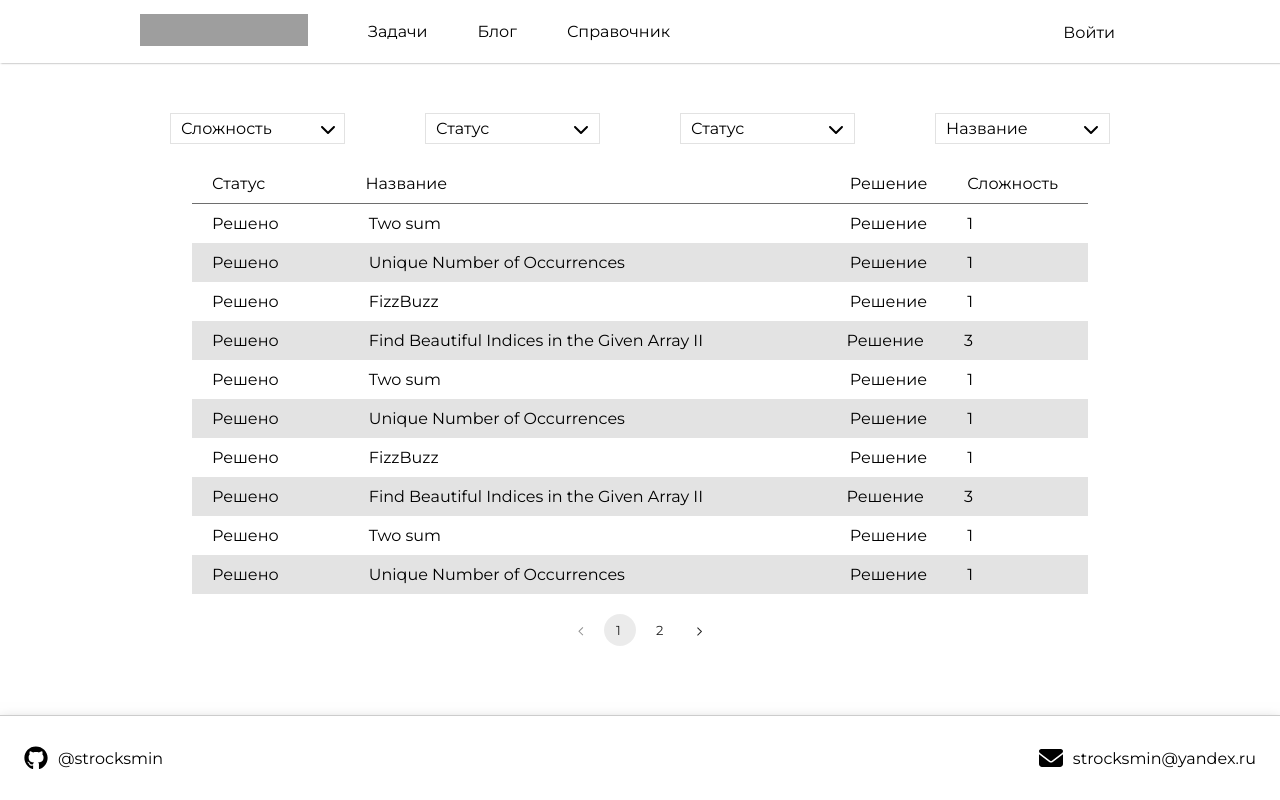
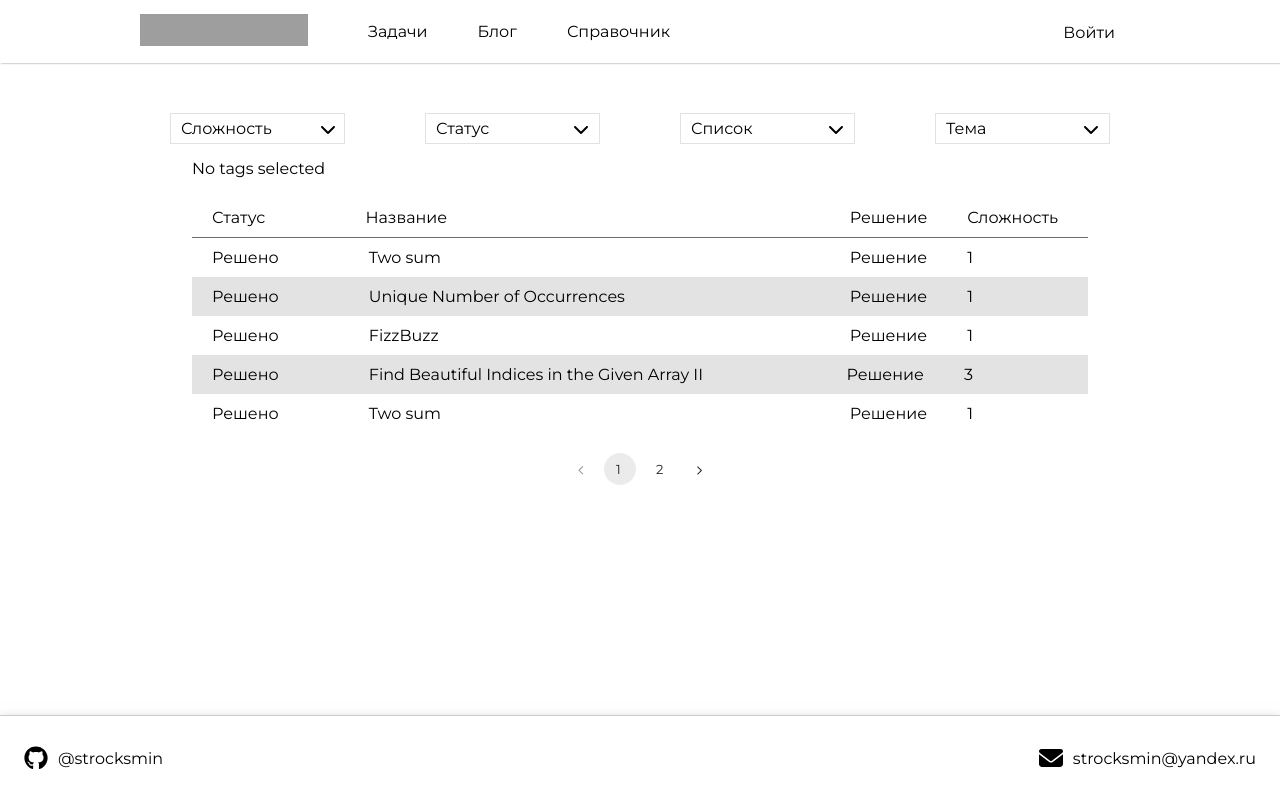
Before and after one commit to Strocksmin/crazecode, a Next.js app: page /test in a window 1280 px wide. Built offline with nearby package versions, Linux system fonts and the light colour scheme; grey boxes are pictures that could not be loaded.

Commit message:
Add filtering by category

```diff
--- a/app/components/Filter/Filter.tsx
+++ b/app/components/Filter/Filter.tsx
@@ -7,11 +7,9 @@ type FilterProps = {
     onFilterChange: (currentFilter: string) => void,
     title: string,
     content: string[],
-    filters: number[],
-    onSetFilterArray: (filtersArray: number[]) => void;
+    filters: string[],
+    onSetFilterArray: (filtersArray: string[]) => void;
 };
-
-let list: number[] = [];
 
 const Filter:React.FC<FilterProps> = (props) => {
     const {
@@ -19,9 +17,8 @@ const Filter:React.FC<FilterProps> = (props) => {
         content,
         onFilterChange,
         filters,
-        onSetFilterArray
+        onSetFilterArray,
     } = props;
-
 
     const [isActive, setActive] = useState(false);
 
@@ -36,9 +33,9 @@ const Filter:React.FC<FilterProps> = (props) => {
     let defFilter:number = 0;
 
 
-    function toggleStyle(index: number) {
-        const i: number = index;
-        if (list.includes(i)) {
+    function toggleStyle(obj: string) {
+        const i:string = obj;
+        if (filters.includes(i)) {
             return true;
         }
         else {
@@ -47,15 +44,13 @@ const Filter:React.FC<FilterProps> = (props) => {
     }
 
     const filterClickHandler = (filter: string, i:number) => {
-        if (!list.includes(i)) {
-            list.push(i);
-            onSetFilterArray(list);
+        if (!filters.includes(filter)) {
+            onSetFilterArray([...filters, filter]);
         }
         else {
-            list.splice(list.indexOf(i), 1);
-            onSetFilterArray(list);
+            onSetFilterArray(filters.filter((obj) => obj !== filter))
         }
-        setFilter(isFiltered => {return !isFiltered})
+        onFilterChange(filter)
     }
 
     return (
@@ -72,7 +67,7 @@ const Filter:React.FC<FilterProps> = (props) => {
                         <FilterButton text={f}
                         key={index}
                         onClick={() => filterClickHandler(f, index)}
-                        selected={toggleStyle(index)}
+                        selected={toggleStyle(f)}
                         >
                             {f}
                         </FilterButton>
--- a/app/components/Filter/FilterMenu.tsx
+++ b/app/components/Filter/FilterMenu.tsx
@@ -5,18 +5,21 @@ import Filter from './Filter';
 
 type FilterMenuProps = {
     onFilterChange: (currentFilter: string) => void,
-    filtersArray: number[],
-    onSetFilterArray: (filtersArray: number[]) => void;
+    filtersArray: string[],
+    onSetFilterArray: (filtersArray: string[]) => void;
+    filterStructure: {title: string, content:string[], state:string[]}[]
 };
 
 const FilterMenu:React.FC<FilterMenuProps> = (props) => {
     const {
         onFilterChange,
         filtersArray,
-        onSetFilterArray
+        onSetFilterArray,
+        filterStructure
     } = props;
 
-    const filterStructure = [
+
+    /*const filterStructure = [
         {
             title: "Сложность",
             content: [
@@ -53,7 +56,8 @@ const FilterMenu:React.FC<FilterMenuProps> = (props) => {
 
             ]
         },
-    ];
+    ]; */
+
     return (
     <div className='filter-block'>
             <div className='filter-menu'>
@@ -62,12 +66,12 @@ const FilterMenu:React.FC<FilterMenuProps> = (props) => {
                         <Filter title={filterObject.title}
                         content={filterObject.content}
                         onFilterChange={currentFilter => onFilterChange(currentFilter)}
-                        filters={/*filtersArray*/ filterObject.state}
+                        filters={filtersArray /*filterObject.state*/}
                         onSetFilterArray={filtersArray => onSetFilterArray(filtersArray)}
+                        //filterStructure={filterStructure}
                         key={index}
                         />
                     ))}
-
                 </div>
             </div>
         </div>
--- a/app/components/Problems/Problem.tsx
+++ b/app/components/Problems/Problem.tsx
@@ -4,10 +4,10 @@ type ProblemProps = {
     status:string,
     title:string,
     solve:string,
-    complexity:number
+    complexity:number,
 };
 
-const Problem:React.FC<ProblemProps> = ({status, title, solve, complexity}) => {
+const Problem:React.FC<ProblemProps> = ({status, title, solve, complexity}, filtered) => {
 
     return (
         <div className='problem'>
--- a/app/components/Problems/ProblemsTable.tsx
+++ b/app/components/Problems/ProblemsTable.tsx
@@ -8,20 +8,42 @@ import FilterMenu from '../Filter/FilterMenu';
 type ProblemsTableProps = {
 
 };
-
-const pageSize = 10;
+let list: string[] = [];
+const pageSize = 5;
 
 const ProblemsTable:React.FC<ProblemsTableProps> = () => {
     const [currentPage, setCurrentPage] = useState(1);
+
+    const [isTaged, setTaged] = useState(false);
 
     const [currentFilter, setCurrentFilter] = useState("");
 
     const [problems, setProblems] = useState([
         {status: 'Решено', title: 'Two sum',
-        solve: 'Решение', complexity:  1},
+        solve: 'Решение', complexity:  1, tags: [
+            'array',
+            'hashmap',],
+        },
         {status: 'Решено', title: 'Unique Number of Occurrences',
-        solve: 'Решение', complexity:  1},
+        solve: 'Решение', complexity:  1, tags: [
+            'array',
+            'set',],},
         {status: 'Решено', title: 'FizzBuzz',
+        solve: 'Решение', complexity:  1,tags: [
+            'array',],},
+        {status: 'Решено', title: 'Find Beautiful Indices in the Given Array II',
+        solve: 'Решение', complexity:  3,tags: [
+            'array',
+            'hashmap',],},
+        {status: 'Решено', title: 'Two sum',
+        solve: 'Решение', complexity:  1, tags: [
+            'array',
+            'hashmap',],},
+        {status: 'Решено', title: 'Unique Number of Occurrences',
+        solve: 'Решение', complexity:  1, tags: [
+            'array',
+            'set',],},
+        /*{status: 'Решено', title: 'FizzBuzz',
         solve: 'Решение', complexity:  1},
         {status: 'Решено', title: 'Find Beautiful Indices in the Given Array II',
         solve: 'Решение', complexity:  3},
@@ -32,32 +54,59 @@ const ProblemsTable:React.FC<ProblemsTableProps> = () => {
         {status: 'Решено', title: 'FizzBuzz',
         solve: 'Решение', complexity:  1},
         {status: 'Решено', title: 'Find Beautiful Indices in the Given Array II',
-        solve: 'Решение', complexity:  3},
-        {status: 'Решено', title: 'Two sum',
-        solve: 'Решение', complexity:  1},
-        {status: 'Решено', title: 'Unique Number of Occurrences',
-        solve: 'Решение', complexity:  1},
-        {status: 'Решено', title: 'FizzBuzz',
-        solve: 'Решение', complexity:  1},
-        {status: 'Решено', title: 'Find Beautiful Indices in the Given Array II',
-        solve: 'Решение', complexity:  3}
+        solve: 'Решение', complexity:  3}*/
     ]);
-    let list: number[] = [];
+
+    const filterStructure = [
+        {
+            title: "Сложность",
+            content: [
+                "Легко", "Нормально", "Сложно"
+            ],
+            state: [
+
+            ]
+        },
+        {
+            title: "Статус",
+            content: [
+                "Выполнено", "Не выполнено"
+            ],
+            state: [
+
+            ]
+        },
+        {
+            title: "Список",
+            content: [
+                "Список 1", "Список 2", "Список 3"
+            ],
+            state: [
+
+            ]
+        },
+        {
+            title: "Тема",
+            content: [
+                "set", "array", "hashmap"
+            ],
+            state: [
+
+            ]
+        },
+    ];
 
     const [filterArray, setFilterArray] = useState(list);
 
-    const filteredData = currentFilter != "" ? problems.filter((problem) => {
-            return problem.title === currentFilter;
-        }
-    ) : problems;
+    const filteredData = problems.filter((problem) => {
+        return filterArray.every((tag) => problem.tags.includes(tag))
+    });
 
-    const currentTableData = useMemo(() => {
+
+    const currentTableData = () => {
     const firstPageIndex = (currentPage - 1) * pageSize;
     const lastPageIndex = firstPageIndex + pageSize;
-    return problems.slice(firstPageIndex, lastPageIndex);}, [currentPage]);
-
-    console.log(problems.filter((problem) => problem.title === currentFilter));
-    console.log("Массив фильров - " + filterArray);
+    return filteredData.slice(firstPageIndex, lastPageIndex);};
 
     return (
         <>
@@ -65,7 +114,23 @@ const ProblemsTable:React.FC<ProblemsTableProps> = () => {
                 onFilterChange={currentFilter => setCurrentFilter(currentFilter)}
                 filtersArray={filterArray}
                 onSetFilterArray={filterArray => setFilterArray(filterArray)}
+                filterStructure={filterStructure}
             />
+             <div className='tags'>
+        {filterArray.length > 0
+          ? filterArray.map((tag, id) => {
+              return (
+                <button
+                  key={`close-button-${id}`}
+                  className='close'
+                  //onClick={setFilterArray(filterArray.filter((obj) => obj !== tag))}
+                >
+                  {tag} &nbsp; x
+                </button>
+              );
+            })
+          : 'No tags selected'}
+      </div>
             <div className='problems-table'>
                 <div className='start-table'>
                     <div className='start-two'>
@@ -78,8 +143,8 @@ const ProblemsTable:React.FC<ProblemsTableProps> = () => {
                     </div>
                 </div>
                 <div className='content-table'>
-                    {currentTableData.map((problem, index) => (
-                        <Problem {...problem} key={index}/>
+                    {currentTableData().map((problem, index) => (
+                        <Problem {...problem} key={index} />
                     ))}
                 </div>
                 <Pagination
--- a/app/globals.css
+++ b/app/globals.css
@@ -535,3 +535,17 @@ main {
     border: none;
     cursor: pointer;
 }
+
+.close {
+    border: none;
+    padding: 10px;
+    background-color: #cfeed6;
+    margin: 0 10px;
+}
+
+.tags {
+    width: 70%;
+    margin: 15px auto 0 auto;
+    display: flex;
+    justify-content: flex-start;
+}
```
